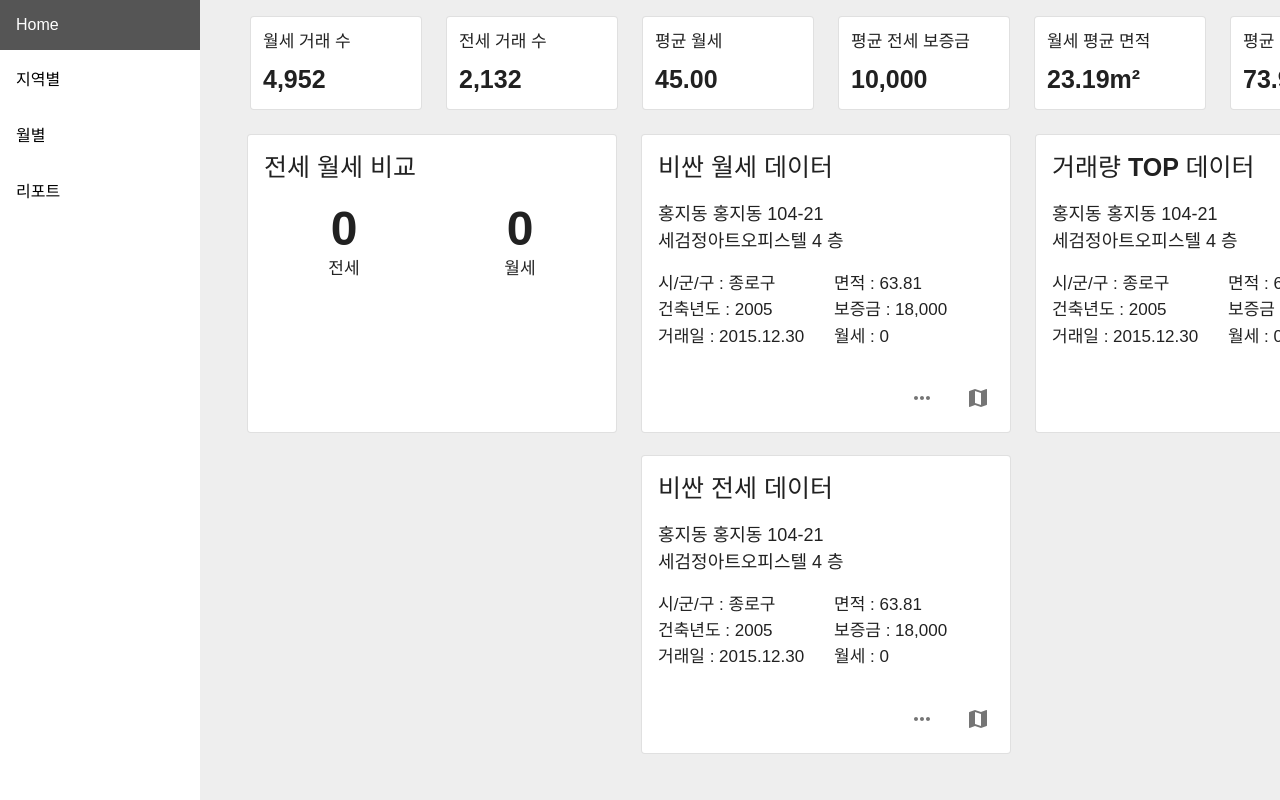
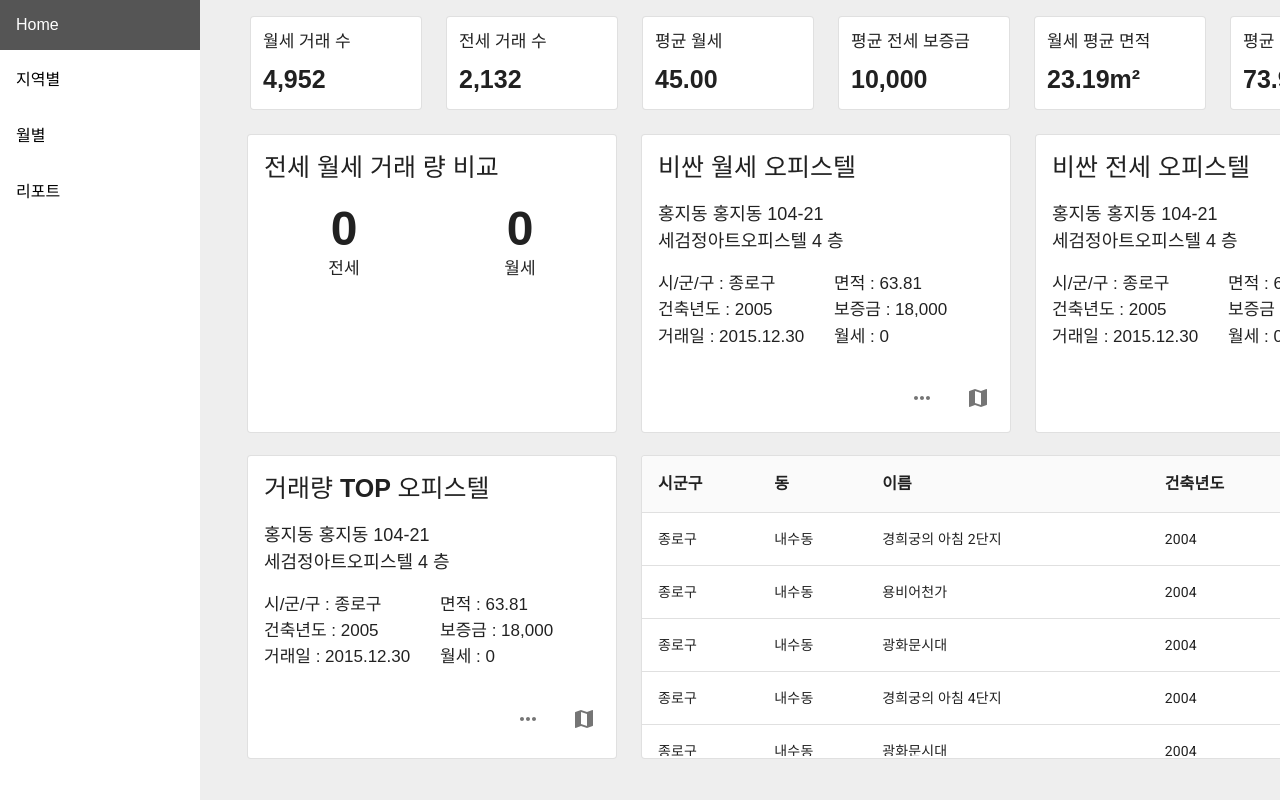
Before and after one commit to seonk94/officetel-price, a React app: page / in a window 1280 px wide. Shown: the top 800 px of the page. Built offline with nearby package versions, Linux system fonts and the light colour scheme.

Commit message:
테이블 추가

```diff
--- a/src/Screens/SummaryScreen.tsx
+++ b/src/Screens/SummaryScreen.tsx
@@ -3,6 +3,8 @@ import { Grid } from '@material-ui/core';
 import ComparisonCard from '../components/Card/ComparisonCard';
 import OfficetelInfoCard from '../components/Card/OfficetelInfoCard';
 import SingleDataCard from '../components/Card/SingleDataCard';
+import BasicTable from '../components/Table/BasicTable';
+import { transactions } from '../constants/example';
 
 export interface Props {
     longRentCount : number,
@@ -11,7 +13,13 @@ export interface Props {
 }
 
 function SummaryScreen({ longRentCount, monthlyRentCount, expensiveMonthlyRendTransaction}: Props) {
-
+  const basicHeaders : { text: string, value: string }[] = [
+    { text: '시군구', value: 'gu' },
+    { text: '동', value: 'dong' },
+    { text: '이름', value: 'housing_complex' },
+    { text: '건축년도', value: 'building_year' },
+    { text: '보증금', value: 'deposit' },
+  ]
   return (
     <Grid container spacing={3} justify="center">
       <Grid item>
@@ -34,7 +42,7 @@ function SummaryScreen({ longRentCount, monthlyRentCount, expensiveMonthlyRendTr
       </Grid>
       <Grid item>
         <ComparisonCard
-          title='전세 월세 비교'
+          title='전세 월세 거래 량 비교'
           data1={longRentCount}
           data2={monthlyRentCount}
           key1='전세'
@@ -42,21 +50,27 @@ function SummaryScreen({ longRentCount, monthlyRentCount, expensiveMonthlyRendTr
       </Grid>
       <Grid item>
         <OfficetelInfoCard
-          title='비싼 월세 데이터'
+          title='비싼 월세 오피스텔'
           transaction={expensiveMonthlyRendTransaction}
         />
       </Grid>
       <Grid item>
         <OfficetelInfoCard
-          title='거래량 TOP 데이터'
+          title='비싼 전세 오피스텔'
           transaction={expensiveMonthlyRendTransaction}
         />
       </Grid>
       <Grid item>
         <OfficetelInfoCard
-          title='비싼 전세 데이터'
+          title='거래량 TOP 오피스텔'
           transaction={expensiveMonthlyRendTransaction}
         />
+      </Grid>
+      <Grid item>
+          <BasicTable
+            headers={basicHeaders}
+            datas={transactions}
+          ></BasicTable>
       </Grid>
     </Grid>
   );
--- a/src/components/Card/OfficetelInfoCard.tsx
+++ b/src/components/Card/OfficetelInfoCard.tsx
@@ -24,7 +24,7 @@ function OfficetelInfoCard({ transaction, title }: Props) {
             <h3>{title}</h3>
           </Grid>
           <Grid item xs={12}>
-            <h4>{`${transaction.dong} ${transaction.dong} ${transaction.zip_string}`}</h4>
+            <h4>{`${transaction.dong} ${transaction.dong} ${transaction.zip_number}`}</h4>
             <h4>{`${transaction.housing_complex} ${transaction.floor} 층`}</h4>
           </Grid>
           <Grid item xs={6}>
--- /dev/null
+++ b/src/components/Table/BasicTable.scss
@@ -0,0 +1,14 @@
+.basic-table-card {
+    width: 762px;
+    // width: 368px;
+    height: 100%;
+
+    .table-container {
+        max-height: 300px;
+
+        .header-cell {
+            font-weight: 700;
+            font-size: 16px;
+        }
+    }
+}
--- /dev/null
+++ b/src/components/Table/BasicTable.tsx
@@ -0,0 +1,45 @@
+import * as React from 'react';
+import { TableContainer, TableHead, TableRow, TableCell, TableBody, Table, Card } from '@material-ui/core';
+import './BasicTable.scss';
+
+export interface Props {
+    headers: { text: string , value: string }[];
+    datas: any[];
+}
+
+function BasicTable({ headers, datas }: Props) {
+
+    return (
+        <Card className="basic-table-card" variant="outlined">
+            <TableContainer className="table-container">
+                <Table stickyHeader aria-label="sticky table">
+                    <TableHead>
+                        <TableRow>
+                            {headers.map((header) => (
+                                <TableCell
+                                    className="header-cell"
+                                    key={header.value}
+                                >
+                                    {header.text}
+                                </TableCell>
+                            ))}
+                        </TableRow>
+                    </TableHead>
+                    <TableBody>
+                        {datas.map((data) => (
+                            <TableRow>
+                                {headers.map((header) => (
+                                    <TableCell>
+                                        {data[header.value]}
+                                    </TableCell>
+                                ))}
+                            </TableRow>
+                        ))}
+                    </TableBody>
+                </Table>
+            </TableContainer>
+        </Card>
+    )
+}
+
+export default BasicTable;
--- a/src/constants/example.tsx
+++ b/src/constants/example.tsx
@@ -1,4 +1,4 @@
-export const transactions = [
+export const transactions : OfficetelTransaction[] = [
     {
         "building_year": 2004,
         "year": 2020,
--- a/src/reducers/summary.tsx
+++ b/src/reducers/summary.tsx
@@ -19,7 +19,7 @@ const initialState : SummaryState = {
       month: 12,
       monthly_rent: 0,
       year: 2015,
-      zip_string: '104-21',
+      zip_number: '104-21',
   }
 }
 
--- a/src/typings.d.ts
+++ b/src/typings.d.ts
@@ -2,7 +2,7 @@ declare module '*.mdx'
 
 declare interface OfficetelTransaction {
     area: number;                   // 63.81
-    area_code: string;              // 11100
+    area_code: number | string;              // 11100
     building_year: number;          // 2005
     day: number;                    // 30
     deposit: string;                // 18,000
@@ -13,5 +13,5 @@ declare interface OfficetelTransaction {
     month: number;                  // 12
     monthly_rent: number;           // 0
     year: number;                   // 2015
-    zip_string: string;             // 104-21
+    zip_number: string;             // 104-21
 }
```
Also changed, not shown: 1 other file (tests, documents, lock files or other folders).
